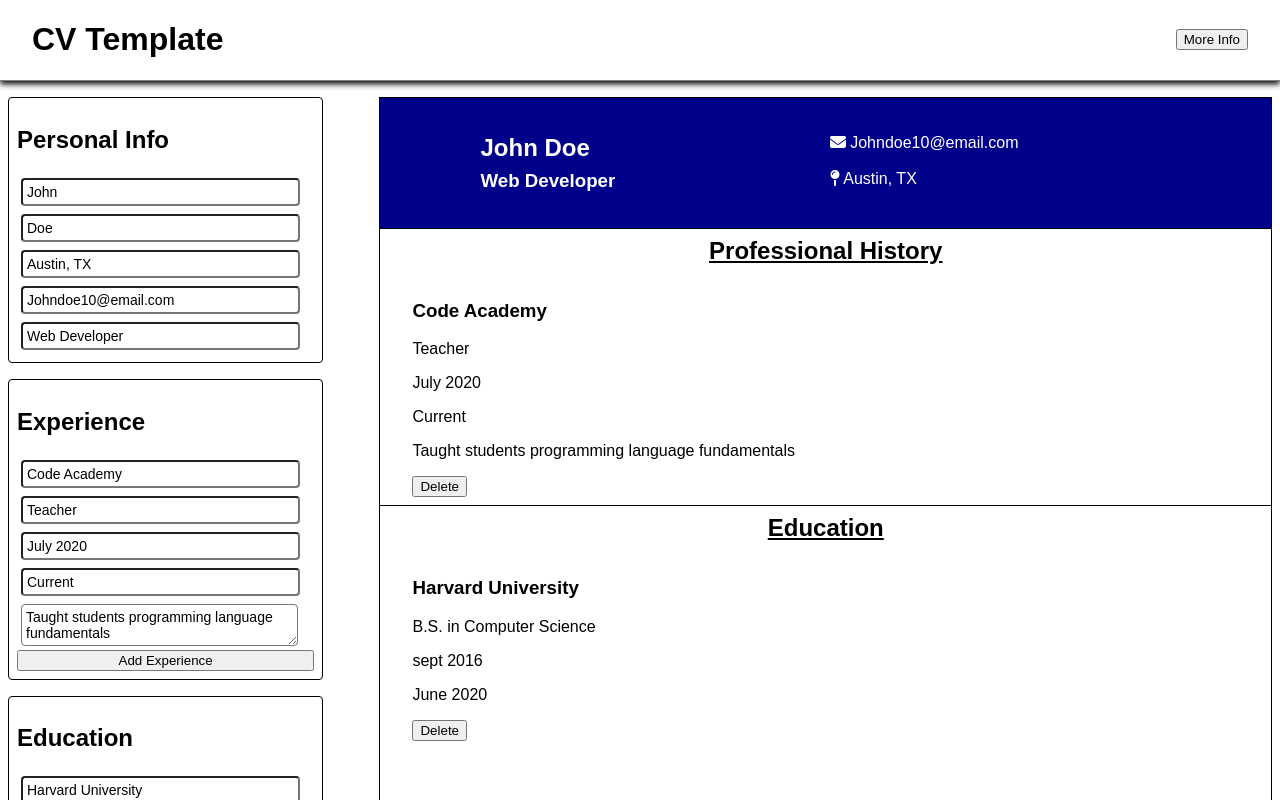
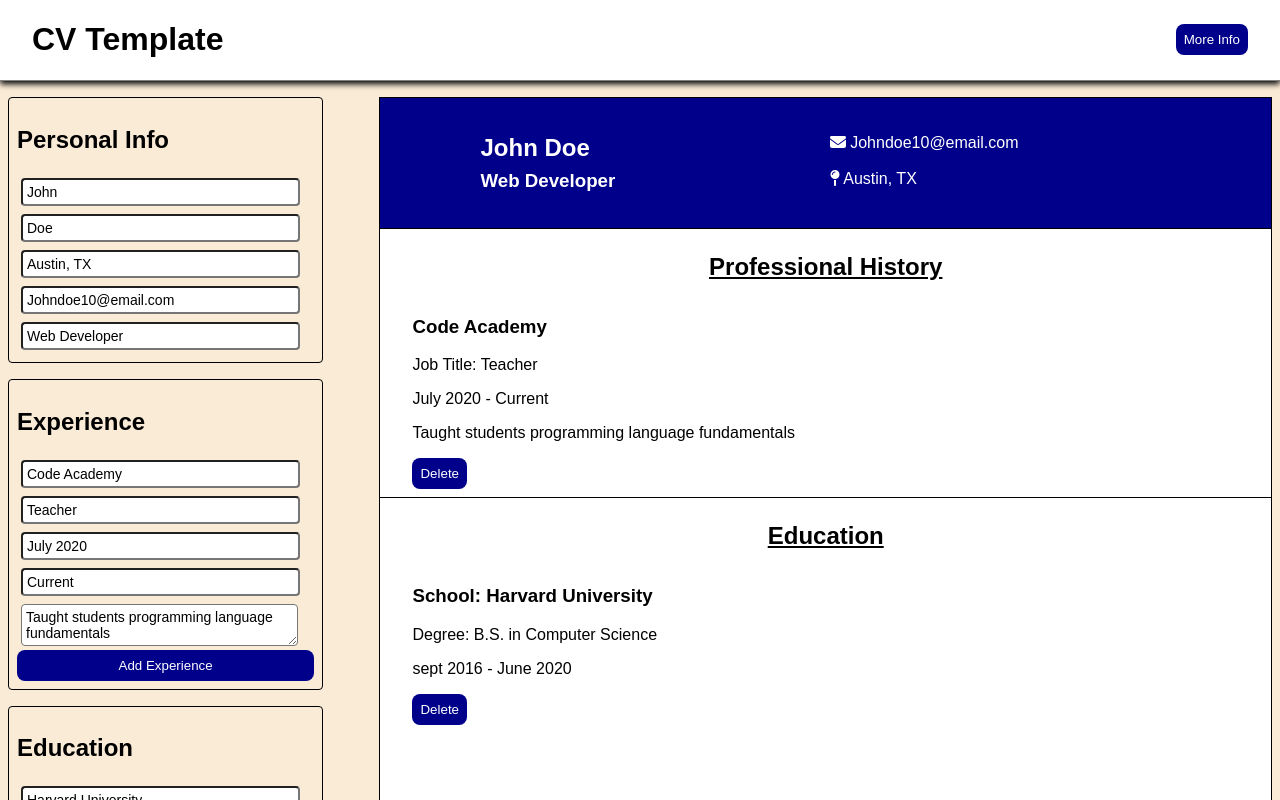
Before and after one commit to Dillonpw/cv-template, a React (Vite) app: page / in a window 1280 px wide. Shown: the top 800 px of the page. Built offline with nearby package versions, Linux system fonts and the light colour scheme.

Commit message:
some minor styles

```diff
--- a/src/content.jsx
+++ b/src/content.jsx
@@ -59,6 +59,7 @@ export default function Content() {
             [e.target.name]: e.target.value,
         });
     }
+
 
     function addExperience() {
         const newExperience = { ...experience, index: uuidv4() };
--- a/src/header.jsx
+++ b/src/header.jsx
@@ -3,7 +3,7 @@ export default function Header() {
         e.preventDefault();
         e.stopPropagation();
         alert(
-            "fill out the inputs as you see fit, and watch your personal information populate automatically \nThen move down to the experience and education fields and submit when you're ready!"
+            "fill out the inputs as you see fit, and watch your personal information populate automatically \nThen move down to the experience and education fields and submit when you're ready\nThis is meant to be used as a draft to put ideas onto \"paper\" not as a real resume."
         );
     }
     return (
--- a/src/index.css
+++ b/src/index.css
@@ -7,6 +7,7 @@ body {
     padding: 0;
     margin: 0;
     box-sizing: border-box;
+    background-color: antiquewhite;
 }
 
 .header {
@@ -17,6 +18,7 @@ body {
     padding: 0 2rem;
     margin-bottom: 1rem;
     box-shadow: 0px 3px 6px 0px;
+    background-color: white;
 }
 
 .cvTemplate {
@@ -34,11 +36,13 @@ body {
     border: 1px solid black;
     grid-area: 1/2/2/4;
     margin-right: 0.5rem;
+    background-color: white;
 }
 
 .templateSection > h2 {
     text-align: center;
-    margin: 0.5rem;
+    margin: .5rem;
+    padding-top: 1rem;
 }
 
 .infoFormBox,
@@ -68,3 +72,17 @@ body {
 #profile-link {
     padding: 0.2rem;
 }
+
+button {
+    padding: 0.5rem;
+    color: white;
+    background-color: darkblue;
+    border-radius: 0.5rem;
+    border: none;
+    cursor: pointer;
+}
+
+button:hover {
+    background-color: #1d4ed8;
+    transform: scale(1.05);
+}
--- a/src/template/edTemplate.jsx
+++ b/src/template/edTemplate.jsx
@@ -4,10 +4,9 @@ export default function EdTemplate({ education, onDelete }) {
     return (
         <>
             <div className="edDisplay">
-                <h3>{education.schoolName}</h3>
-                <p>{education.degree}</p>
-                <p>{education.startDate}</p>
-                <p>{education.endDate}</p>
+                <h3>School: {education.schoolName}</h3>
+                <p>Degree: {education.degree}</p>
+                <p>{education.startDate} - {education.endDate}</p>
                 <button
                     onClick={(e) => {
                         e.stopPropagation();
--- a/src/template/workTemplate.jsx
+++ b/src/template/workTemplate.jsx
@@ -5,9 +5,8 @@ export default function WorkTemplate({ experience, onDelete }) {
         <>
             <div className="workDisplay">
                 <h3>{experience.company}</h3>
-                <p>{experience.position}</p>
-                <p>{experience.startDate}</p>
-                <p>{experience.endDate}</p>
+                <p>Job Title: {experience.position}</p>
+                <p>{experience.startDate} - {experience.endDate}</p>
                 <p>{experience.jobDesc}</p>
                 <button
                     onClick={(e) => {
```
